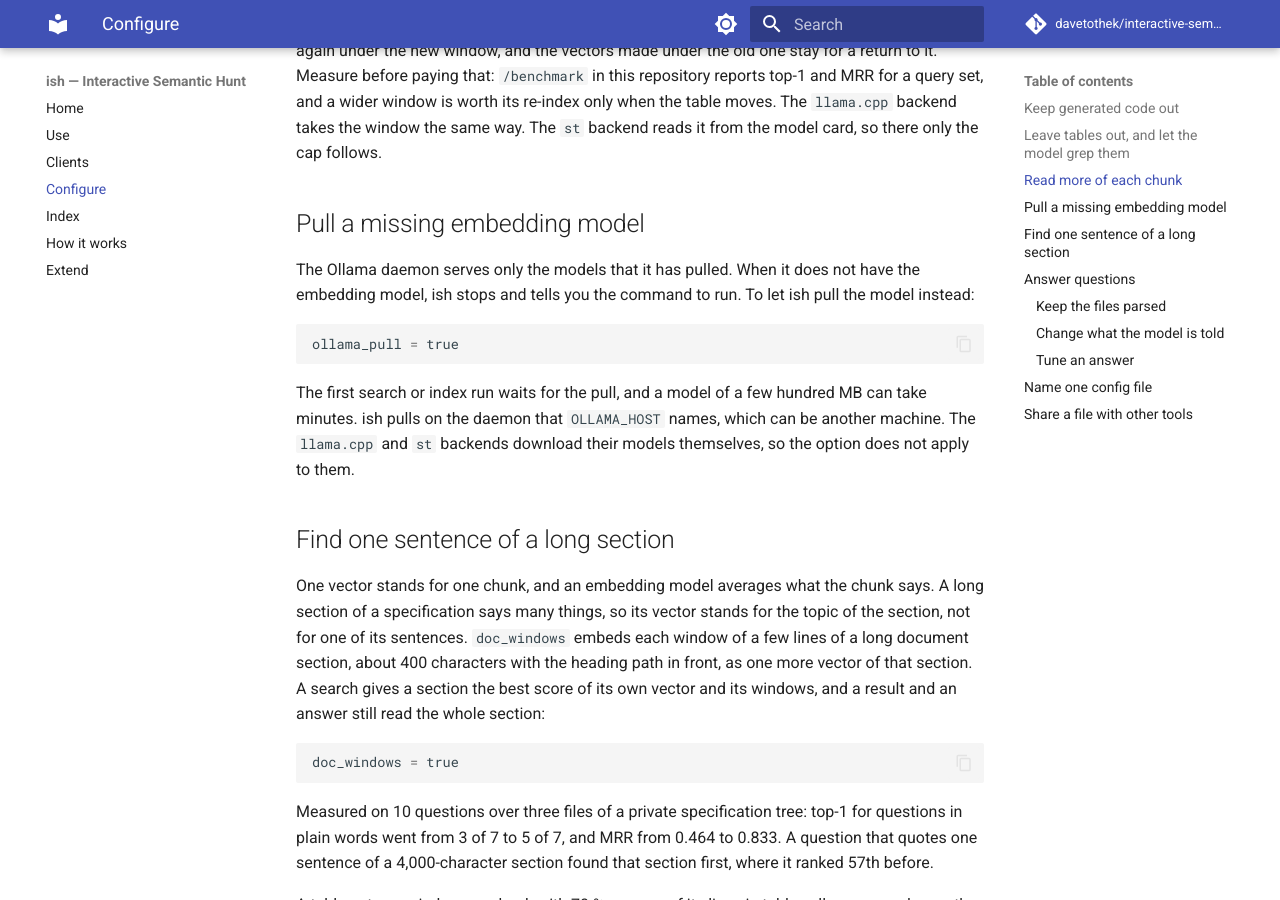
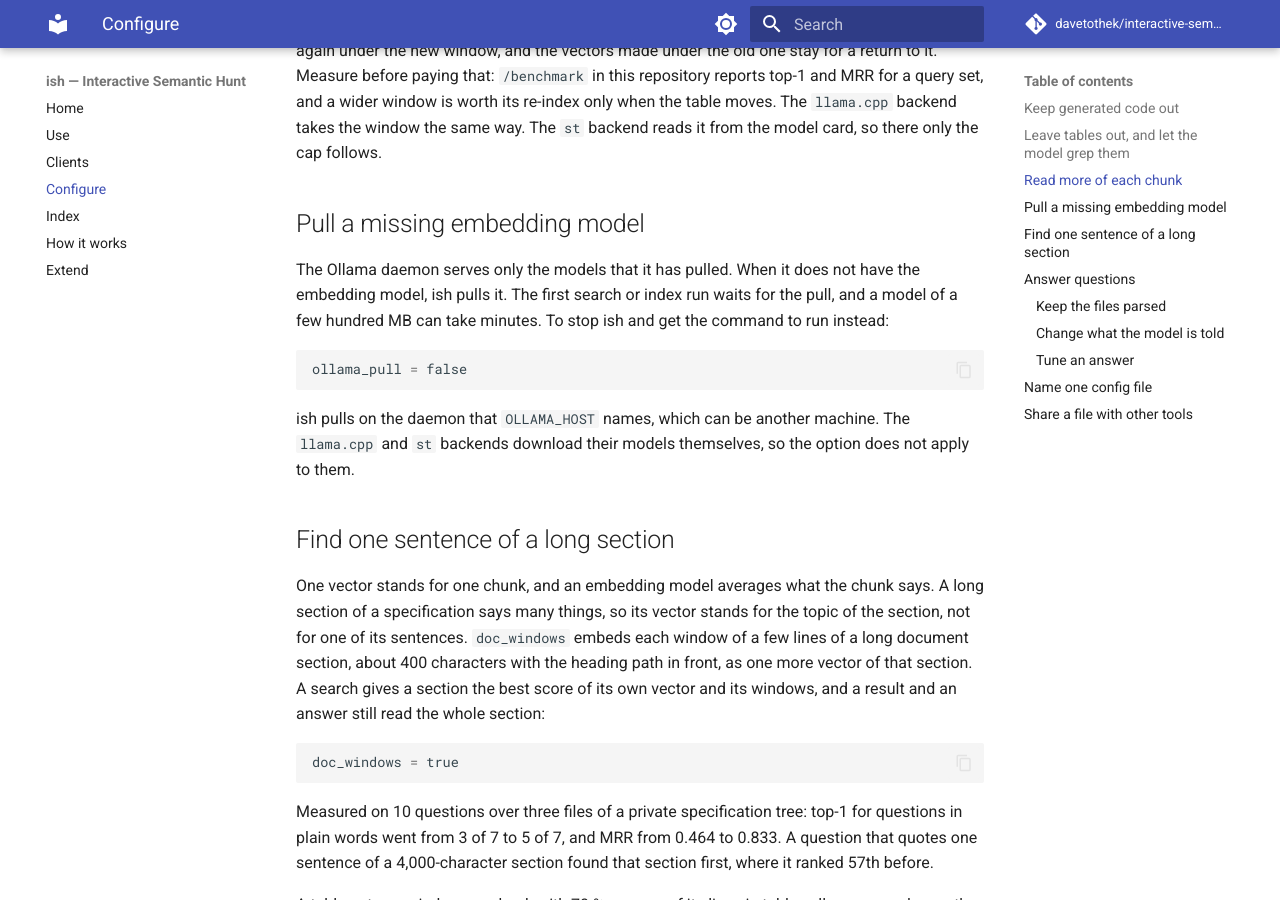
Before and after one commit to davetothek/interactive-semantic-hunt, an MkDocs documentation site: the page built from docs/configuration.md, in a window 1280 px wide and 900 px high, scrolled down 3646 px. Built offline with MkDocs 1.6.1 and Material for MkDocs 9.7.7, drawn with Linux system fonts in a browser that asks for light colours; comment, search, counter and statistics services are not loaded.

Commit message:
Pull a missing Ollama embedding model by default
A first run needed two manual steps before the first search: start the
daemon and pull the embedding model. With ollama_pull on by default, a
first run needs only a running daemon. ish pulls the default model,
nomic-embed-text, about 270 MB, when the daemon does not have it. The
first search or index run waits for the pull.

--no-ollama-pull, or ollama_pull = false, keeps the earlier stop with
the command to run.

Co-Authored-By: Claude Opus 5.5 <noreply@anthropic.com>
Claude-Session: https://claude.ai/code/session_011qDzv4GnLuRBKr6DxRfmJb

````diff
--- a/docs/configuration.md
+++ b/docs/configuration.md
@@ -187,15 +187,15 @@ it from the model card, so there only the cap follows.
 ## Pull a missing embedding model
 
 The Ollama daemon serves only the models that it has pulled. When it does
-not have the embedding model, ish stops and tells you the command to run.
-To let ish pull the model instead:
+not have the embedding model, ish pulls it. The first search or index run
+waits for the pull, and a model of a few hundred MB can take minutes.
+To stop ish and get the command to run instead:
 
 ```toml
-ollama_pull = true
+ollama_pull = false
 ```
 
-The first search or index run waits for the pull, and a model of a few
-hundred MB can take minutes. ish pulls on the daemon that `OLLAMA_HOST`
+ish pulls on the daemon that `OLLAMA_HOST`
 names, which can be another machine. The `llama.cpp` and `st` backends
 download their models themselves, so the option does not apply to them.
 
````
Also changed, not shown: CHANGELOG.md (+7 -0 lines), README.md (+5 -4 lines), docs/usage.md (+1 -1 lines), 2 other files.
